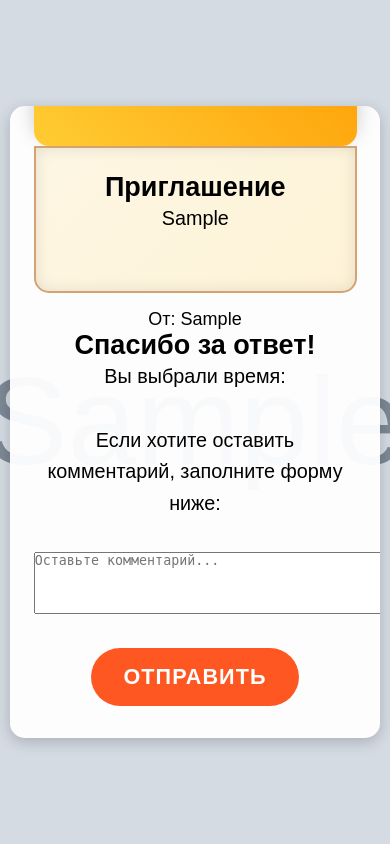
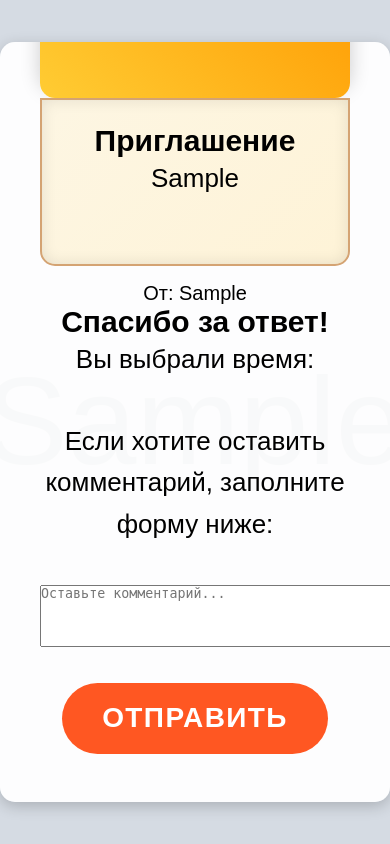
Before and after one commit to Lavochka123/Svety4, a Flask app: page /invite/1/page5 in a window 390 px wide. Run offline with Flask 3, Linux system fonts and the light colour scheme; tables that the repository leaves empty hold one stand-in row (values such as "Sample post"); grey boxes marked "Sample" are stand-in pictures.

Commit message:
Update style.css

```diff
--- a/static/css/style.css
+++ b/static/css/style.css
@@ -163,34 +163,38 @@ body.design_minimal {
 
 /* Адаптация для мобильных устройств */
 @media (max-width: 600px) {
-  /* Увеличиваем базовый размер шрифта для лучшей читаемости */
+  /* Увеличиваем базовый размер шрифта */
   body {
-    font-size: 18px;
+    font-size: 20px;
   }
+  /* Делает контейнер шире и убирает ограничение max-width */
   .container {
-    padding: 1.5rem;
-    width: 95%;
+    padding: 2.5rem;
+    width: 100%;
+    max-width: none;
   }
-  /* Увеличиваем отступы между элементами */
+  /* Увеличиваем отступы для абзацев и делаем шрифт крупнее */
   .container p {
-    margin-bottom: 2rem;
-    font-size: 1.1em;
+    margin-bottom: 2.5rem;
+    font-size: 1.3em;
   }
+  /* Крупнее кнопки */
   .button {
-    padding: 1rem 2rem;
-    font-size: 1.2em;
+    padding: 1.2rem 2.5rem;
+    font-size: 1.4em;
   }
+  /* Увеличиваем размеры конверта */
   .envelope {
-    max-width: 90%;
+    max-width: 100%;
     margin: 2rem auto;
   }
   .envelope-body {
-    padding: 2rem;
+    padding: 2.5rem;
   }
   .letter-content h1 {
-    font-size: 1.6em;
+    font-size: 1.8em;
   }
   .letter-content p {
-    font-size: 1.2em;
+    font-size: 1.3em;
   }
 }
```
